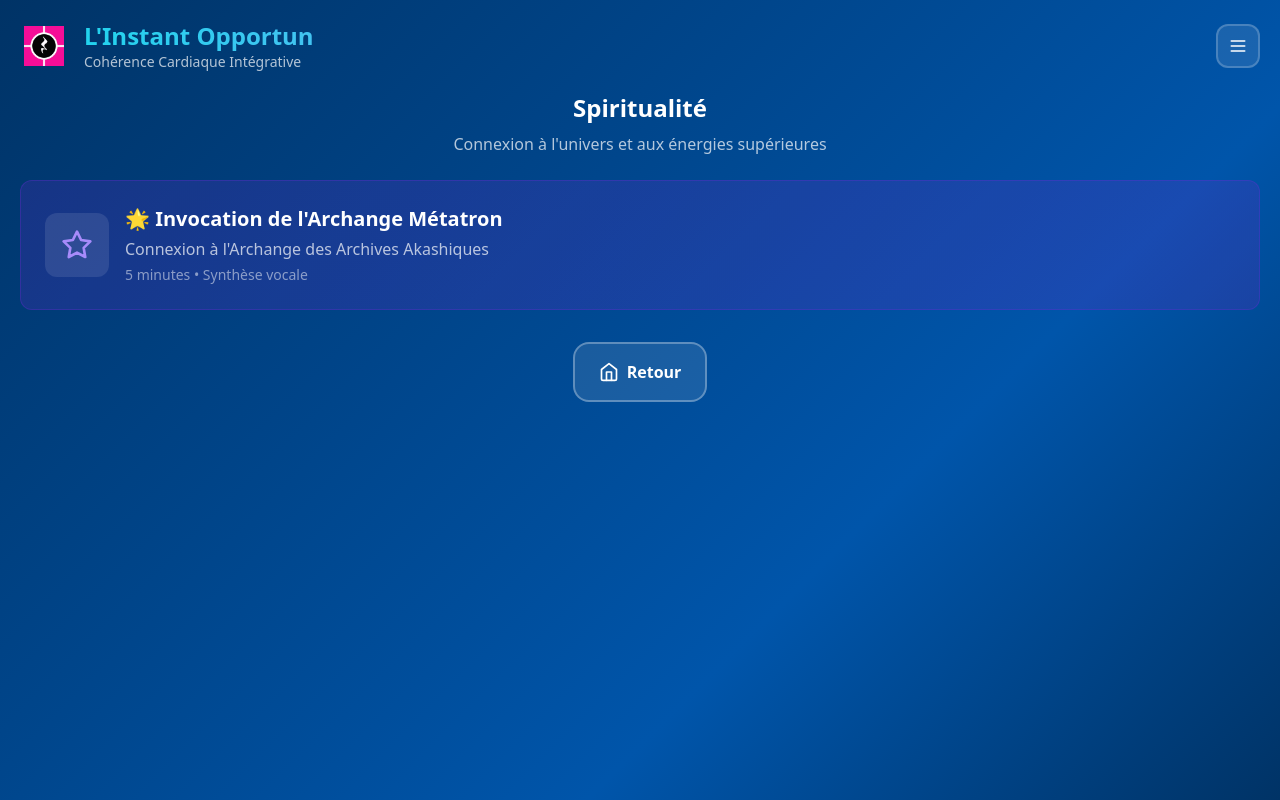
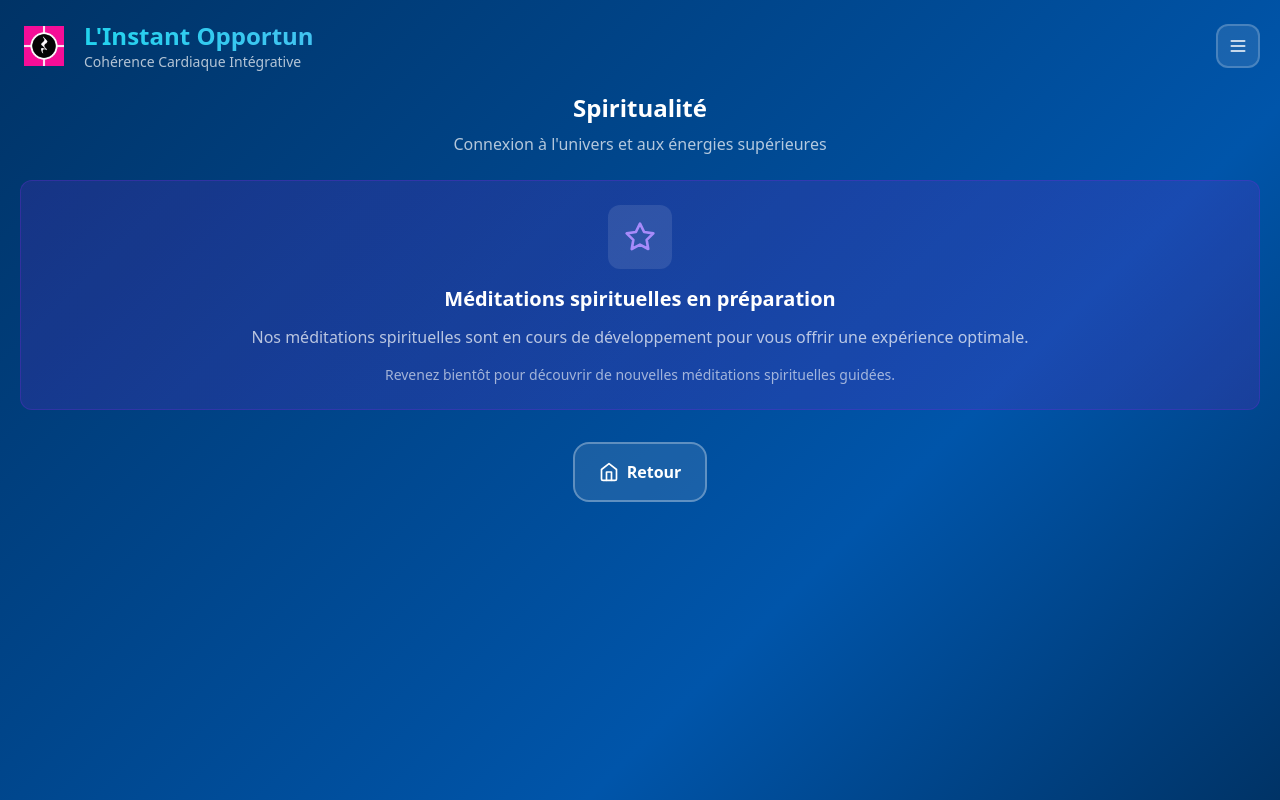
Before and after one commit to TITCLAIRE/lyne-up, a React (Vite) app: page /sessions/voyage/spiritualite in a window 1280 px wide. Built offline with nearby package versions, Linux system fonts and the light colour scheme.

Commit message:
Suppression complète de la méditation Métatron

```diff
--- a/src/data/meditations.js
+++ b/src/data/meditations.js
@@ -127,29 +127,4 @@ export const meditations = {
 };
 
 // Méditations spirituelles
-export const spiritualMeditations = {
-  metatron: {
-    name: 'Invocation de l\'Archange Métatron',
-    icon: 'Star',
-    duration: 300, // 5 minutes
-    description: 'Connexion à l\'Archange Métatron',
-    color: 'rgba(139, 92, 246, 0.2)',
-    borderColor: 'rgba(139, 92, 246, 0.3)',
-    breathingPattern: { inhale: 4, hold: 0, exhale: 6 },
-    frequency: '852hz', // Retour à l'ordre spirituel
-    guidance: {
-      start: "Bienvenue dans cette méditation d'invocation de l'archange Métatron. Installez-vous confortablement. Fermez les yeux et prenez quelques profondes respirations.",
-      inhale: ["Inspirez la lumière divine", "Accueillez la présence sacrée", "Recevez la sagesse céleste"],
-      exhale: ["Expirez toute limitation", "Libérez les voiles", "Ouvrez votre perception"],
-      phases: [
-        "Ô Metatron, ange de la Présence, scribe de Lumière, gardien du Trône Divin, je t'appelle avec humilité.",
-        "Que ta lumière entoure mon esprit, que ta sagesse éclaire mon cœur, que ta voix me guide sur les chemins de vérité.",
-        "Toi qui écris dans les Livres Célestes, inscris en moi la mémoire de mon âme.",
-        "Toi qui transmets la pensée divine, fais descendre en moi l'inspiration claire.",
-        "Entoure-moi de ton Cube sacré, géométrie vivante de la création, bouclier de lumière contre les ombres.",
-        "Metatron, Archange de feu blanc, ouvre les portes de la haute conscience."
-      ],
-      end: "Je te rends grâce pour ta présence, ta guidance et ta protection. Amen. Amen. Amen. Doucement, prenez conscience de votre corps, de votre respiration."
-    }
-  }
-};
+export const spiritualMeditations = {};
--- a/src/hooks/useVoiceManager.js
+++ b/src/hooks/useVoiceManager.js
@@ -858,7 +858,7 @@ export const useVoiceManager = () => {
       return startCoherenceGuidance();
     } else if (currentSession === 'meditation' && currentMeditation && currentMeditation !== 'metatron') {
       // Pour les autres méditations
-      const meditationData = meditations[currentMeditation] || spiritualMeditations[currentMeditation];
+      const meditationData = meditations[currentMeditation];
       if (!meditationData) {
         console.error('❌ Données de méditation non trouvées pour:', currentMeditation);
         return false;
@@ -880,34 +880,6 @@ export const useVoiceManager = () => {
       createTrackedTimeout(() => {
         speak(meditationData.guidance.end);
       }, meditationData.duration * 1000 - 10000); // 10 secondes avant la fin
-
-      return true;
-    } else if (currentSession === 'meditation' && currentMeditation === 'metatron') {
-      // Pour la méditation Métatron, utiliser la synthèse vocale directement
-      console.log('🌟 Méditation Métatron - Utilisation de la synthèse vocale');
-
-      const meditationData = spiritualMeditations[currentMeditation];
-      if (!meditationData) {
-        console.error('❌ Données de méditation Métatron non trouvées');
-        return false;
-      }
-
-      // Message d'accueil
-      speak(meditationData.guidance.start);
-
-      // Programmer les phases avec des délais
-      meditationData.guidance.phases.forEach((phaseText, index) => {
-        // Délai: 45s par phase
-        createTrackedTimeout(() => {
-          console.log(`🧘 Méditation Métatron - Phase ${index + 1}`);
-          speak(phaseText);
-        }, (index + 1) * 45000);
-      });
-
-      // Message de fin
-      createTrackedTimeout(() => {
-        speak(meditationData.guidance.end);
-      }, meditationData.duration * 1000 - 15000); // 15 secondes avant la fin
 
       return true;
     } else {
--- a/src/pages/voyage/Spiritualite.jsx
+++ b/src/pages/voyage/Spiritualite.jsx
@@ -1,17 +1,9 @@
 import React from 'react';
 import { useNavigate } from 'react-router-dom';
 import { Home, Star } from 'lucide-react';
-import { useAppStore } from '../../store/appStore';
 
 export default function Spiritualite() {
   const navigate = useNavigate();
-  const { setCurrentMeditation, setCurrentSession } = useAppStore();
-
-  const handleMeditationSelect = () => {
-    setCurrentMeditation('metatron');
-    setCurrentSession('meditation');
-    navigate('/sessions/run/guided/meditation');
-  };
 
   const handleGoBack = () => {
     navigate('/sessions/voyage');
@@ -25,22 +17,19 @@ export default function Spiritualite() {
       </div>
 
       {/* Message de maintenance */}
-      <div className="grid gap-3 mb-8">
-        <div
-          onClick={handleMeditationSelect}
-          className="bg-gradient-to-r from-violet-700/20 to-purple-700/20 border border-violet-700/30 rounded-xl p-6 hover:scale-[1.02] transition-all duration-200"
-        >
-          <div className="flex items-center gap-4">
-            <div className="w-16 h-16 bg-white/10 rounded-xl flex items-center justify-center">
-              <Star size={32} className="text-violet-400" />
-            </div>
-            <div>
-              <h3 className="font-semibold text-xl mb-1">🌟 Invocation de l'Archange Métatron</h3>
-              <p className="text-white/70">Connexion à l'Archange des Archives Akashiques</p>
-              <p className="text-white/50 text-sm mt-1">5 minutes • Synthèse vocale</p>
-            </div>
+      <div className="bg-gradient-to-r from-violet-700/20 to-purple-700/20 border border-violet-700/30 rounded-xl p-6 mb-8">
+        <div className="flex items-center justify-center gap-4 mb-4">
+          <div className="w-16 h-16 bg-white/10 rounded-xl flex items-center justify-center">
+            <Star size={32} className="text-violet-400" />
           </div>
         </div>
+        <h3 className="text-xl font-semibold text-center mb-3">Méditations spirituelles en préparation</h3>
+        <p className="text-white/70 text-center mb-4">
+          Nos méditations spirituelles sont en cours de développement pour vous offrir une expérience optimale.
+        </p>
+        <p className="text-white/60 text-center text-sm">
+          Revenez bientôt pour découvrir de nouvelles méditations spirituelles guidées.
+        </p>
       </div>
 
       <div className="flex justify-center">
```
